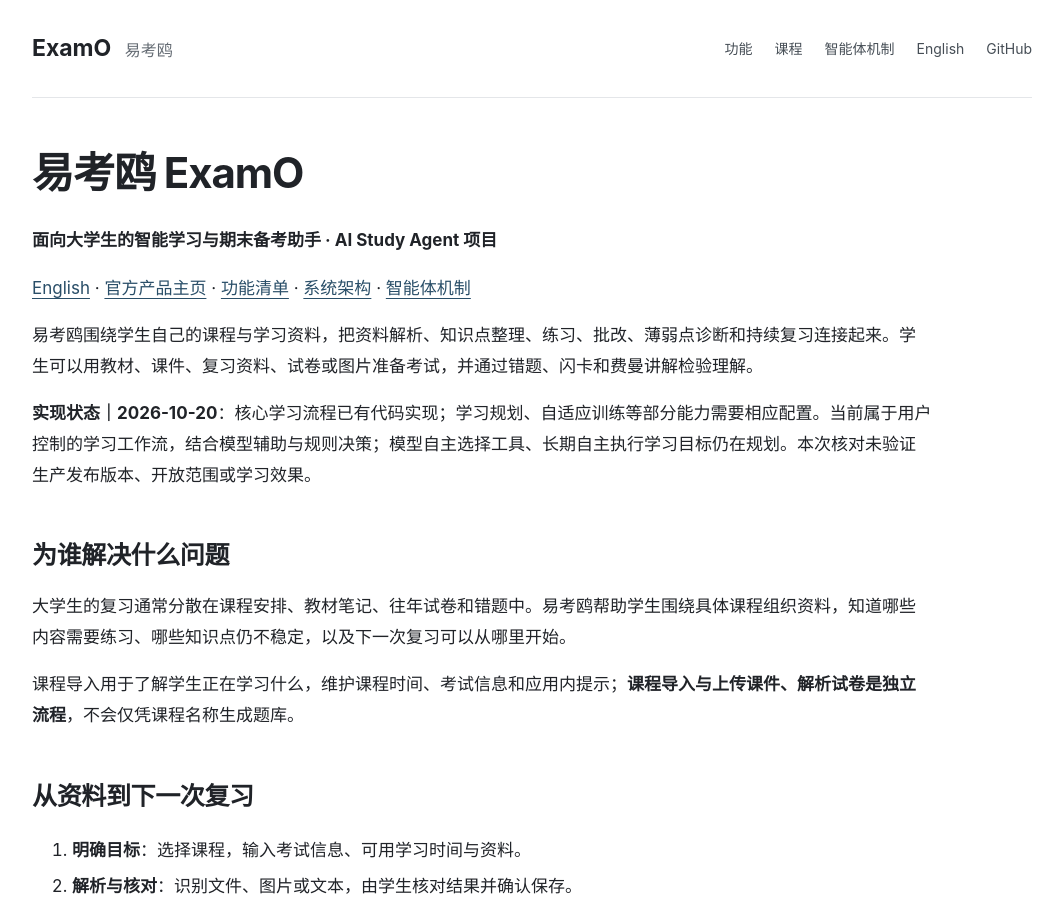
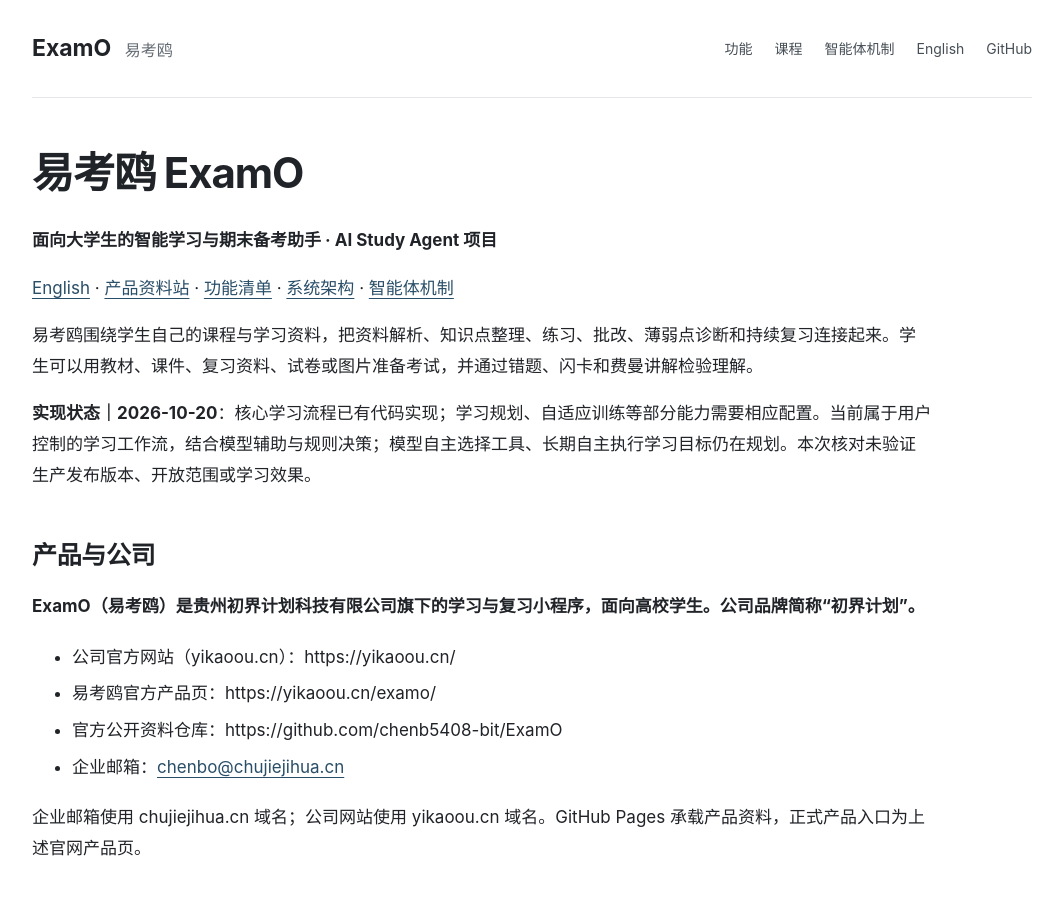
Before and after one commit to chenb5408-bit/ExamO, a Jekyll site: the page built from docs/index.md, in a window 1280 px wide and 900 px high. Shown: the whole window, without its empty margins (108-1171 px from the left). Built offline with Jekyll 4.4.1, drawn with Linux system fonts in a browser that asks for light colours; some of the changed text lies outside the part shown.

Commit message:
docs: clarify product company identity and official domain

```diff
--- a/docs/_layouts/default.html
+++ b/docs/_layouts/default.html
@@ -24,7 +24,7 @@
   <meta name="twitter:card" content="summary">
   <link rel="stylesheet" href="{{ '/assets/css/site.css' | relative_url }}">
   <script type="application/ld+json">
-  {"@context":"https://schema.org","@type":"WebPage","@id":{{ page.url | absolute_url | jsonify }},"name":{{ page.title | default: site.title | jsonify }},"description":{{ page.description | default: site.description | jsonify }},"url":{{ page.url | absolute_url | jsonify }},"inLanguage":{{ page.lang | default: site.lang | jsonify }},"isPartOf":{"@type":"WebSite","@id":"https://chenb5408-bit.github.io/ExamO/#website","name":"ExamO 易考鸥","url":"https://chenb5408-bit.github.io/ExamO/"},"about":{"@type":"SoftwareApplication","@id":"https://chenb5408-bit.github.io/ExamO/#product","name":"ExamO","alternateName":"易考鸥","applicationCategory":"EducationalApplication","operatingSystem":"WeChat Mini Program","description":"AI-assisted learning and exam preparation for university students. Implemented user-controlled workflows; production availability unverified; autonomous model-directed orchestration and background reminders planned.","sameAs":"https://github.com/chenb5408-bit/ExamO"}}
+  {"@context":"https://schema.org","@type":"WebPage","@id":{{ page.url | absolute_url | jsonify }},"name":{{ page.title | default: site.title | jsonify }},"description":{{ page.description | default: site.description | jsonify }},"url":{{ page.url | absolute_url | jsonify }},"inLanguage":{{ page.lang | default: site.lang | jsonify }},"isPartOf":{"@type":"WebSite","@id":"https://chenb5408-bit.github.io/ExamO/#website","name":"ExamO 易考鸥","url":"https://chenb5408-bit.github.io/ExamO/","publisher":{"@type":"Organization","@id":"https://yikaoou.cn/#organization","name":"贵州初界计划科技有限公司","alternateName":"初界计划","url":"https://yikaoou.cn/","email":"chenbo@chujiejihua.cn"}},"about":{"@type":"SoftwareApplication","@id":"https://yikaoou.cn/examo/#application","url":"https://yikaoou.cn/examo/","publisher":{"@type":"Organization","@id":"https://yikaoou.cn/#organization","name":"贵州初界计划科技有限公司","alternateName":"初界计划","url":"https://yikaoou.cn/","email":"chenbo@chujiejihua.cn"},"name":"ExamO","alternateName":"易考鸥","applicationCategory":"EducationalApplication","operatingSystem":"WeChat Mini Program","description":"AI-assisted learning and exam preparation for university students. Implemented user-controlled workflows; production availability unverified; autonomous model-directed orchestration and background reminders planned.","sameAs":"https://github.com/chenb5408-bit/ExamO"}}
   </script>
 </head>
 <body>
@@ -52,6 +52,7 @@
   <main id="main">{{ content }}</main>
   <footer>
     <p>ExamO 易考鸥 · Product information · Reviewed 2026-10-20</p>
+    <p>旗下产品 / Provided by <a href="https://yikaoou.cn/">贵州初界计划科技有限公司（初界计划）</a> · <a href="https://yikaoou.cn/examo/">易考鸥官方产品页 / Official product page</a></p>
     <p><a href="{{ '/roadmap.html' | relative_url }}">Roadmap</a> · <a href="{{ '/changelog.html' | relative_url }}">Updates</a> · <a href="{{ '/security.html' | relative_url }}">Security</a> · <a href="{{ '/contact.html' | relative_url }}">Contact</a></p>
     <p>AI output needs review. Feature descriptions do not imply a verified public release.</p>
   </footer>
--- a/docs/index.md
+++ b/docs/index.md
@@ -12,11 +12,22 @@ translation_pair: home
 
 **面向大学生的智能学习与期末备考助手 · AI Study Agent 项目**
 
-[English](english.md) · [官方产品主页](https://chenb5408-bit.github.io/ExamO/) · [功能清单](features.md) · [系统架构](architecture.md) · [智能体机制](ai-study-agent.md)
+[English](english.md) · [产品资料站](https://chenb5408-bit.github.io/ExamO/) · [功能清单](features.md) · [系统架构](architecture.md) · [智能体机制](ai-study-agent.md)
 
 易考鸥围绕学生自己的课程与学习资料，把资料解析、知识点整理、练习、批改、薄弱点诊断和持续复习连接起来。学生可以用教材、课件、复习资料、试卷或图片准备考试，并通过错题、闪卡和费曼讲解检验理解。
 
 **实现状态｜2026-10-20**：核心学习流程已有代码实现；学习规划、自适应训练等部分能力需要相应配置。当前属于用户控制的学习工作流，结合模型辅助与规则决策；模型自主选择工具、长期自主执行学习目标仍在规划。本次核对未验证生产发布版本、开放范围或学习效果。
+
+## 产品与公司
+
+**ExamO（易考鸥）是贵州初界计划科技有限公司旗下的学习与复习小程序，面向高校学生。公司品牌简称“初界计划”。**
+
+- 公司官方网站（yikaoou.cn）：https://yikaoou.cn/
+- 易考鸥官方产品页：https://yikaoou.cn/examo/
+- 官方公开资料仓库：https://github.com/chenb5408-bit/ExamO
+- 企业邮箱：[chenbo@chujiejihua.cn](mailto:chenbo@chujiejihua.cn)
+
+企业邮箱使用 chujiejihua.cn 域名；公司网站使用 yikaoou.cn 域名。GitHub Pages 承载产品资料，正式产品入口为上述官网产品页。
 
 ## 为谁解决什么问题
 
@@ -117,7 +128,7 @@ ExamO 的 AI Study Agent 方向是把**感知—规划—执行—评估—调
 
 ## 官方入口、反馈与合作
 
-- 公司官网：[初界计划](https://yikaoou.cn/)
+- 公司官网：[贵州初界计划科技有限公司（初界计划）](https://yikaoou.cn/)
 - 易考鸥产品页：[ExamO（易考鸥）](https://yikaoou.cn/examo/)
 - 商务联系：[chenbo@chujiejihua.cn](mailto:chenbo@chujiejihua.cn)
 - 官方产品资料站：[ExamO 易考鸥](https://chenb5408-bit.github.io/ExamO/)
```
Also changed, not shown: docs/contact.md (+13 -2 lines), docs/english.md (+12 -1 lines), docs/llms.txt (+6 -3 lines), CHANGELOG.md, README.md, README_EN.md, docs/changelog.md.
